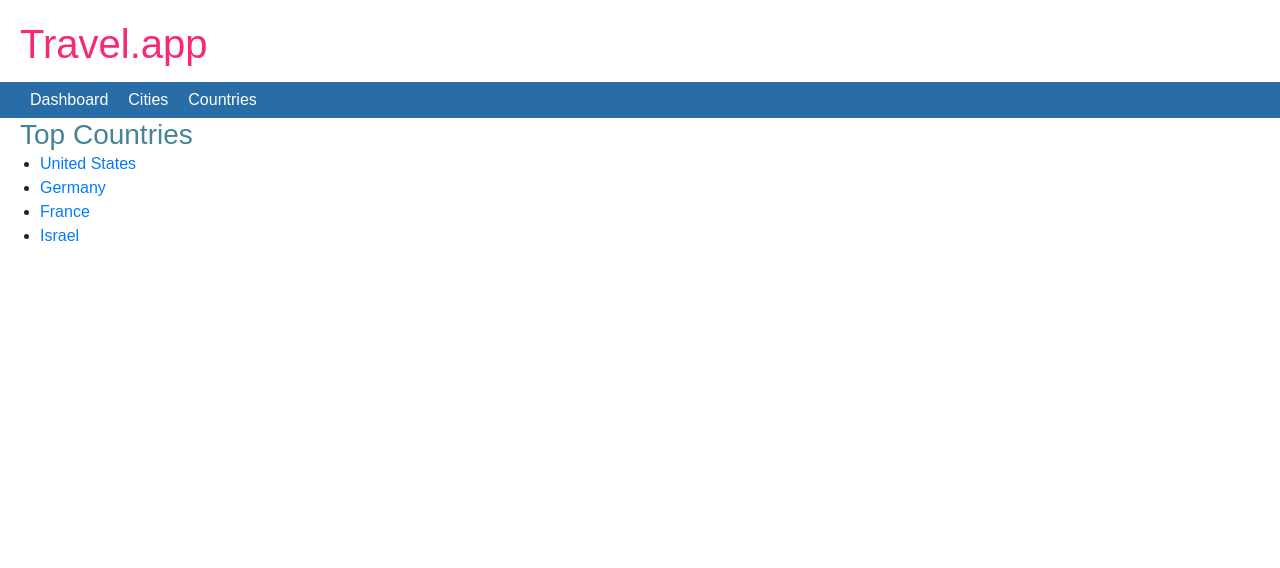
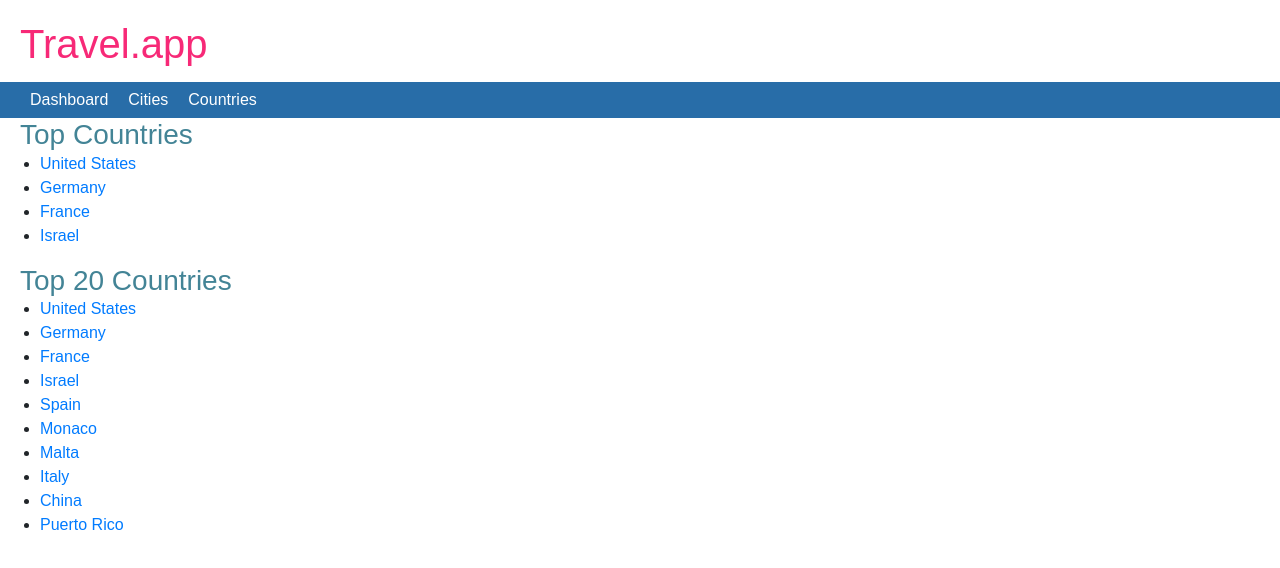
Before and after one commit to ascreven/gizmo, an Angular app: page /dashboard in a window 1280 px wide. Shown: the top 568 px of the page. Built offline with nearby package versions, Linux system fonts and the light colour scheme; what angular-in-memory-web-api would draw is missing.

Commit message:
added example with top 20 countries

```diff
--- a/src/app/dashboard/dashboard.component.html
+++ b/src/app/dashboard/dashboard.component.html
@@ -1,30 +1,13 @@
-<!--
-<h3 class="subtitle padding-left-20">Top Cities</h3>
-<div class="grid grid-pad">
-  <a *ngFor="let city of cities" class="col-1-4"
-      routerLink="{{city | cityPath}}">
-    <div class="module city">
-      <h4>{{city.name}}</h4>
-    </div>
-  </a>
-</div> -->
-
-<!-- <app-city-search></app-city-search> -->
-
 <h3 class="subtitle padding-left-20">Top Countries</h3>
 <ul >
   <li *ngFor="let country of countries">
     <a routerLink="/countries/{{country.id}}">{{country.name}}</a>
   </li>
-
-  <!-- <a *ngFor="let country of countries" class="col-1-4"
-      routerLink="{{country | countryPath}}">
-    <div class="module country">
-      <h4>{{country.country}}</h4>
-    </div>
-  </a> -->
 </ul>
 
-<!-- <app-country-search></app-country-search> -->
-
-<br>
+<h3 class="subtitle padding-left-20">Top 20 Countries</h3>
+<ul >
+  <li *ngFor="let country of countries20">
+    <a routerLink="/countries/{{country.id}}">{{country.name}}</a>
+  </li>
+</ul>
--- a/src/app/dashboard/dashboard.component.ts
+++ b/src/app/dashboard/dashboard.component.ts
@@ -9,6 +9,7 @@ import { CountryService } from '../countries/country.service';
 })
 export class DashboardComponent implements OnInit {
   countries: any[] = [];
+  countries20: any[] = []
 
   constructor(
     private countryService: CountryService,
@@ -20,6 +21,7 @@ export class DashboardComponent implements OnInit {
 
   getCountries(): void {
     this.countries = this.countryService.getTopCountries()
+    this.countries20 = this.countryService.getTopCountries(20)
   }
 
 }
```
